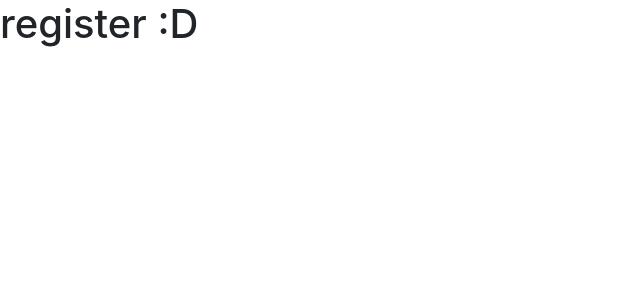
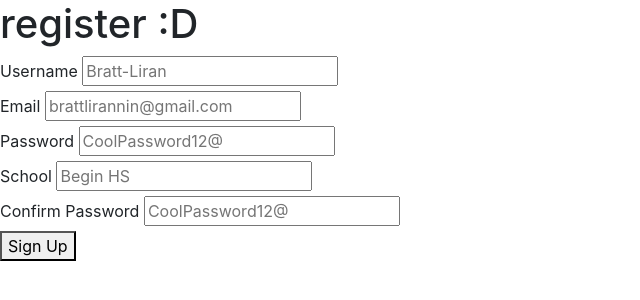
Before and after one commit to LiranBratt2121/webide, a Django app: page /accounts/register/ in a window 1280 px wide. Shown: the top 300 px of the page, without its empty margins (0-640 px from the left). Run offline with Django 4.2, Linux system fonts and the light colour scheme; some libraries are stand-ins or nearby versions.

Commit message:
accounts/templates/accounts/register: Create a register page for the site

```diff
--- a/accounts/templates/accounts/register.html
+++ b/accounts/templates/accounts/register.html
@@ -1,9 +1,45 @@
 {% extends 'base.html' %}
-
+<head>
+    {% load static %}
+</head>
 
 {% block content %}
 
+{% for message in messages %}
+<div class="alert alert-{{ message.tags }} alert-dismissible fade show" role="alert"></div>
+<strong>Message</strong> {{ message.messages }}
+<button type="button" class="close" data-dismiss="alert" aria-label="Close">
+<span aria-hidden="true">&times;</span>
+</button>
+
+{% endfor %}
+
 <h1>register :D</h1>
 
+<form method="post">
+{% csrf_token %}
+
+<label for="">Username</label>
+<input type="text" id="username" name="username" placeholder="Bratt-Liran" required>
+<br>
+
+<label for="">Email</label>
+<input type="text" id="email" name="email" placeholder="brattlirannin@gmail.com" required>
+<br>
+
+<label for="">Password</label>
+<input type="password" id="password" name="password" placeholder="CoolPassword12@" required>
+<br>
+
+<label for="">School</label>
+<input type="text" id="school" name="school" placeholder="Begin HS" required>
+<br>
+
+<label for="">Confirm Password</label>
+<input type="password" id="confirm-pass" name="confirm-pass" placeholder="CoolPassword12@" required>
+<br>
+
+<button type="submit">Sign Up</button>
+</form>
 
 {% endblock %}
```
